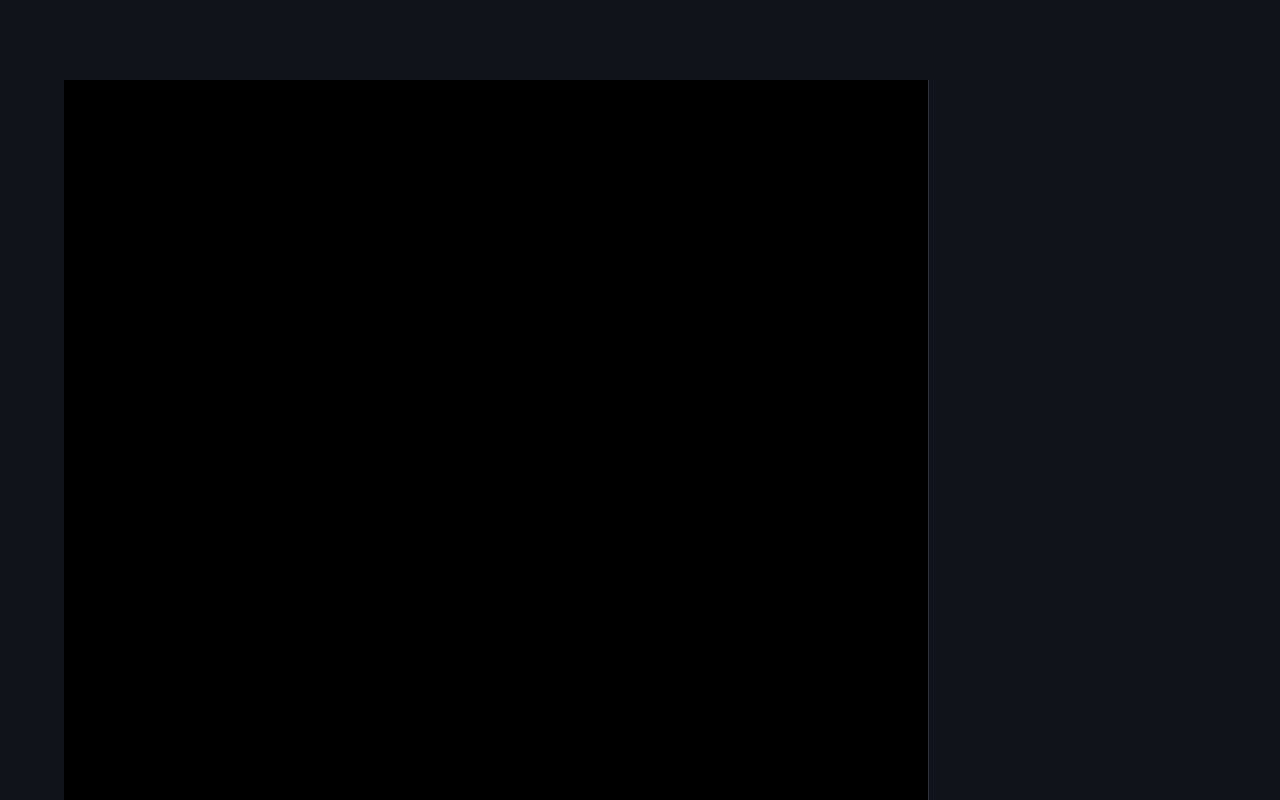
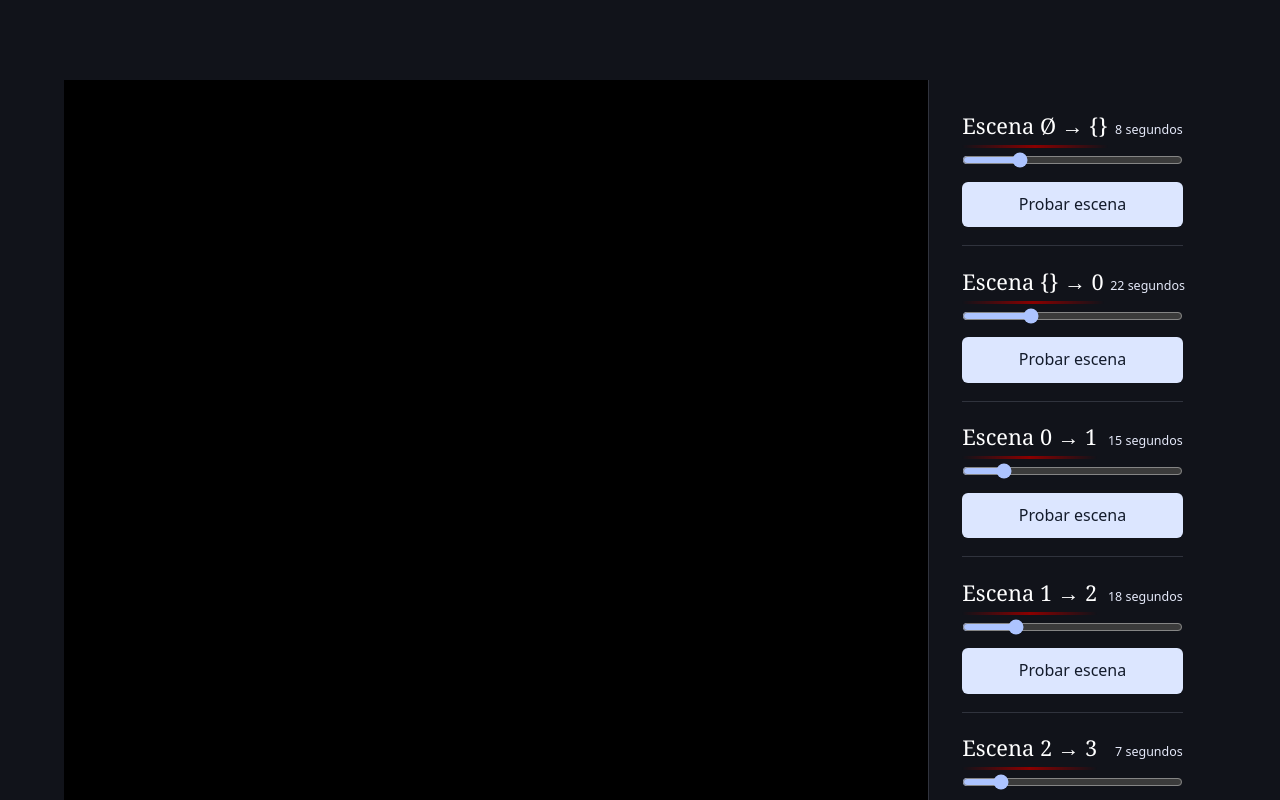
Before and after one commit to O-UnderTango-Club/UnderTangoWEBNextJS, a Next.js app: page /860-multiversos in a window 1280 px wide. Shown: the top 800 px of the page. Built offline with nearby package versions, Linux system fonts and the light colour scheme.

Commit message:
Restaurar la visibilidad de los controles de 860 Multiversos

```diff
--- a/app/860-multiversos/page.tsx
+++ b/app/860-multiversos/page.tsx
@@ -1816,7 +1816,7 @@ function ModuleZero() {
     <aside className="zero-controls" aria-label="Controles de las escenas">
       {sceneControls.map(({ mode, title, id, label, duration, min, max, setDuration }) => {
         const seconds = `${duration} ${duration === 1 ? "segundo" : "segundos"}`;
-        return <section key={mode} className="zero-scene" aria-labelledby={`${id}-title`}>
+        return <div key={mode} className="zero-scene" role="region" aria-labelledby={`${id}-title`}>
           <div className="zero-title">
             <h2 id={`${id}-title`}>{title}</h2>
             <output htmlFor={id}>{seconds}</output>
@@ -1836,7 +1836,7 @@ function ModuleZero() {
           {previewMode === mode && !preparing
             ? <button type="button" className="zero-play" onClick={reset}>Detener prueba</button>
             : <button type="button" className="zero-play" disabled={!canStart} onClick={() => void start(mode)}>Probar escena</button>}
-        </section>;
+        </div>;
       })}
       {canStart
         ? <button type="button" onClick={() => void start()}>Iniciar secuencia</button>
```
